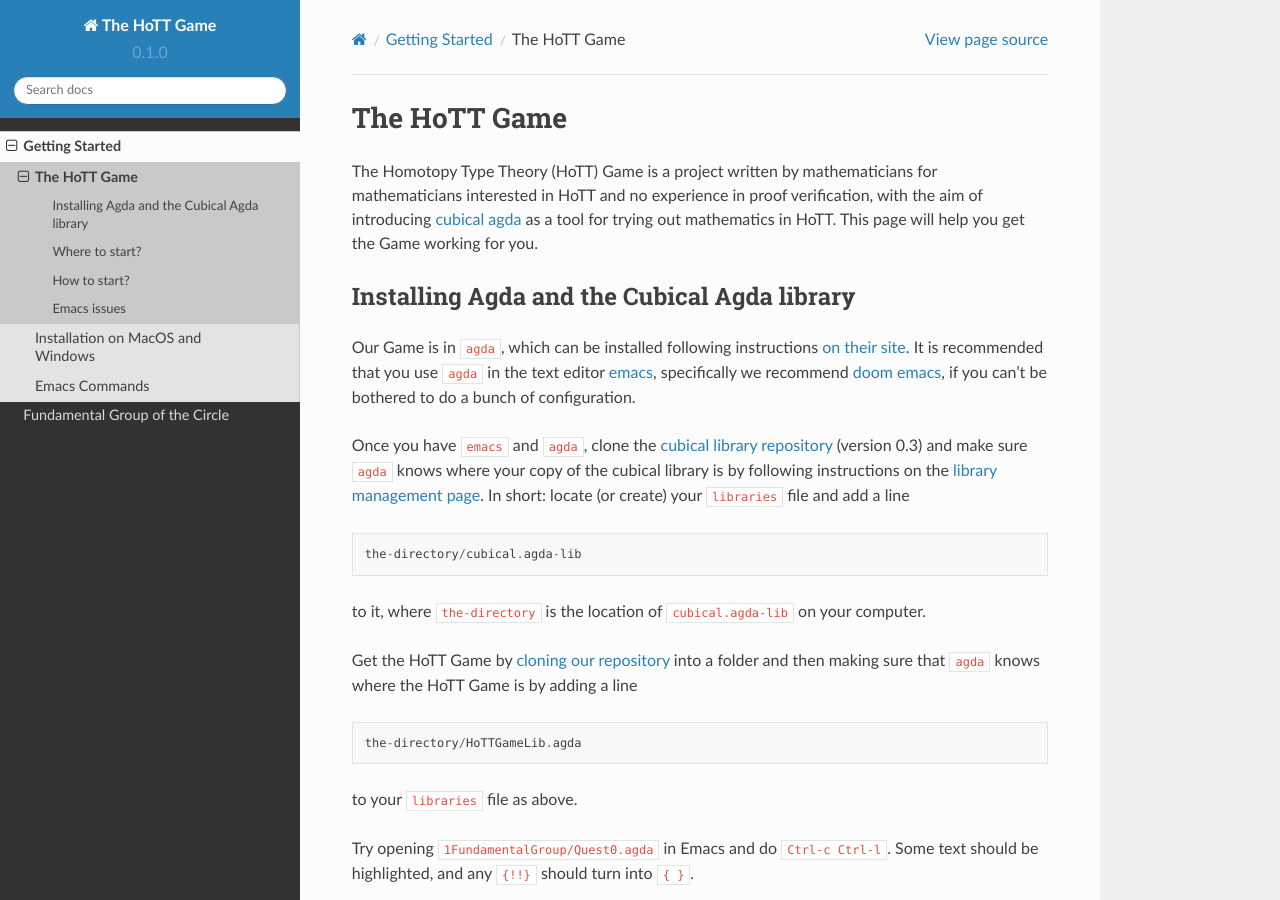
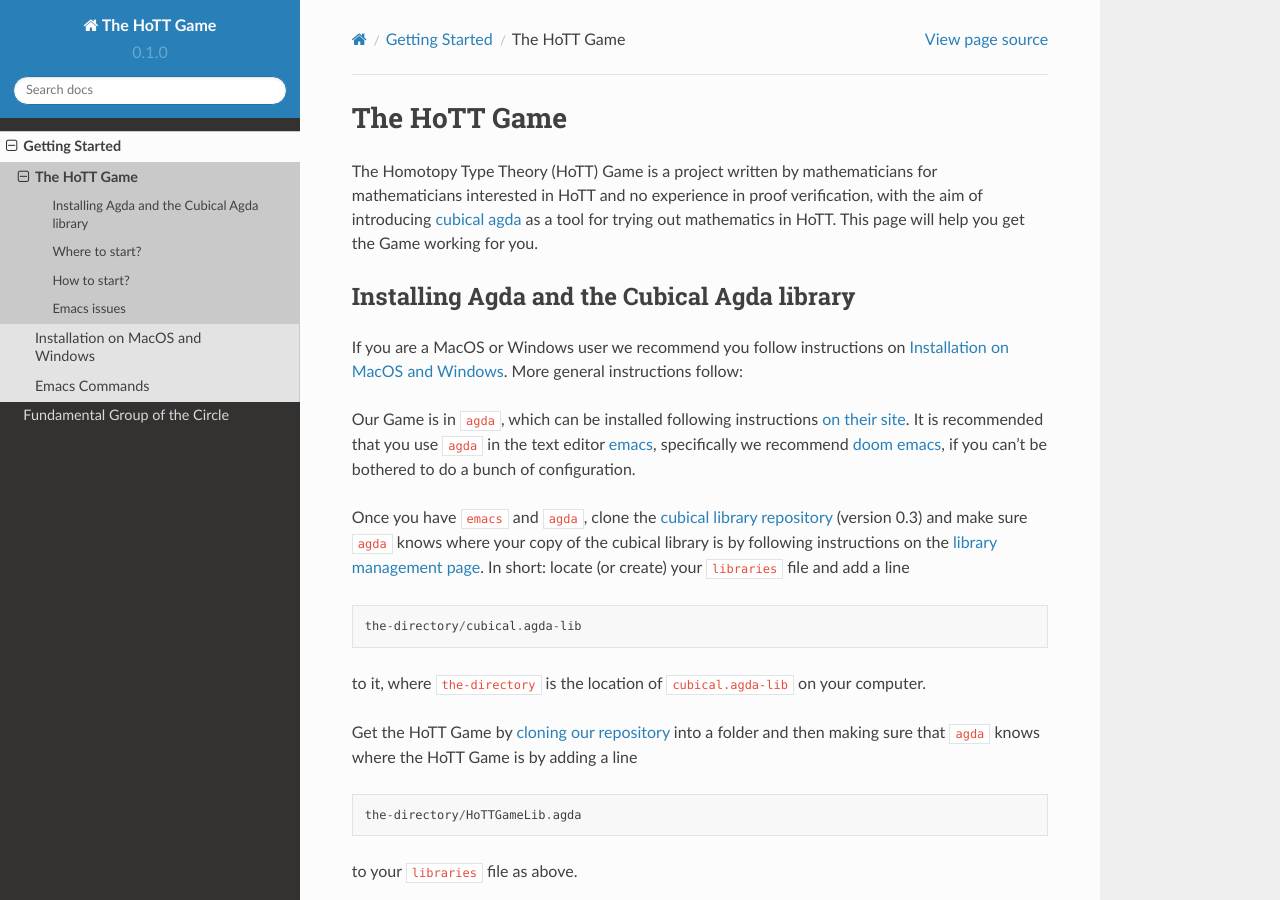
Before and after one commit to thehottgame/theHoTTGameGuide, a Sphinx documentation site: the page built from docs/source/getting-started/about-hott-game.rst, in a window 1280 px wide and 900 px high. Built offline with Sphinx 7.4.7 and the Read the Docs theme 2.0.0, drawn with Linux system fonts in a browser that asks for light colours; pages that are not in the unit, such as notebooks, are missing from menus.

Commit message:
edits to installation and about

```diff
--- a/docs/source/getting-started/about-hott-game.rst
+++ b/docs/source/getting-started/about-hott-game.rst
@@ -13,6 +13,10 @@
 
 Installing Agda and the Cubical Agda library
 ============================================
+
+If you are a MacOS or Windows user we recommend you follow instructions on
+:ref:`installation`.
+More general instructions follow:
 
 Our Game is in ``agda``, which can be installed following instructions
 `on their site <https://agda.readthedocs.io/en/latest/getting-started/installation.html>`_.
```
Also changed, not shown: docs/source/getting-started/installation.rst (+11 -2 lines).
